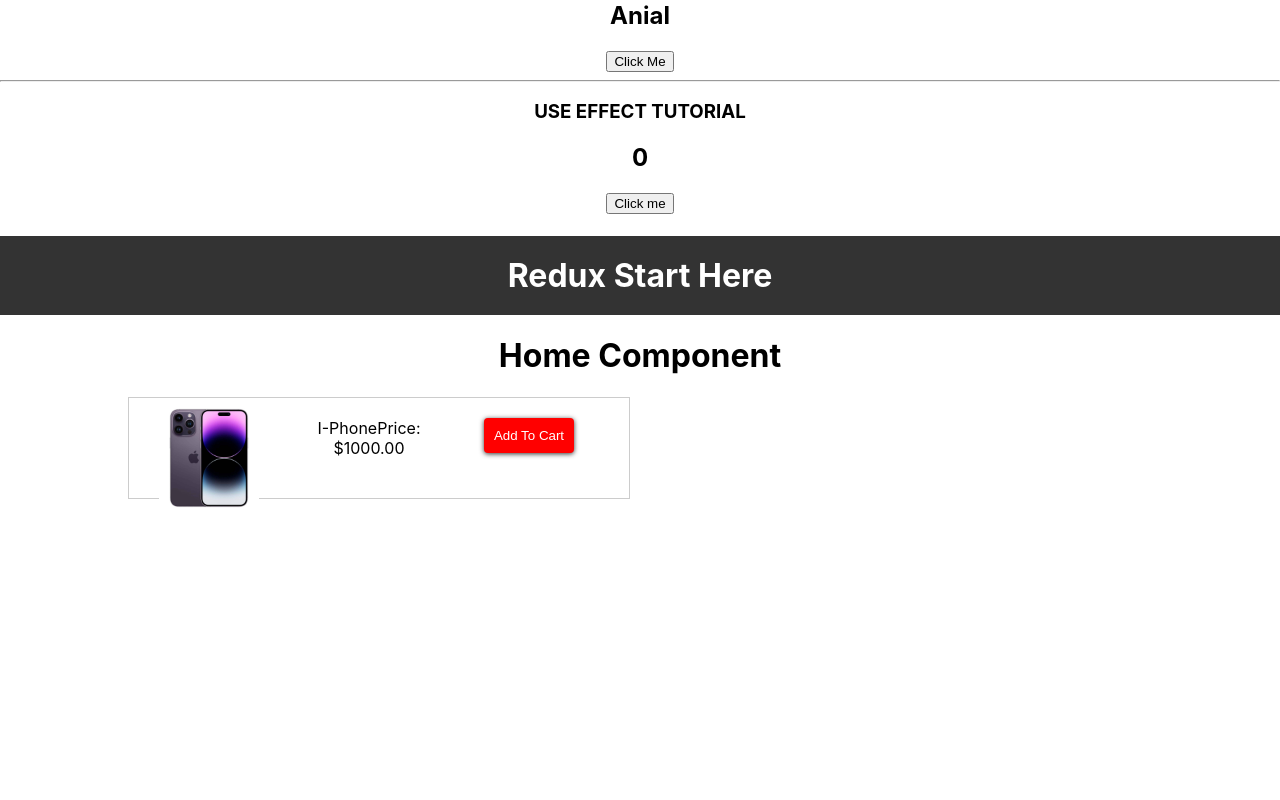
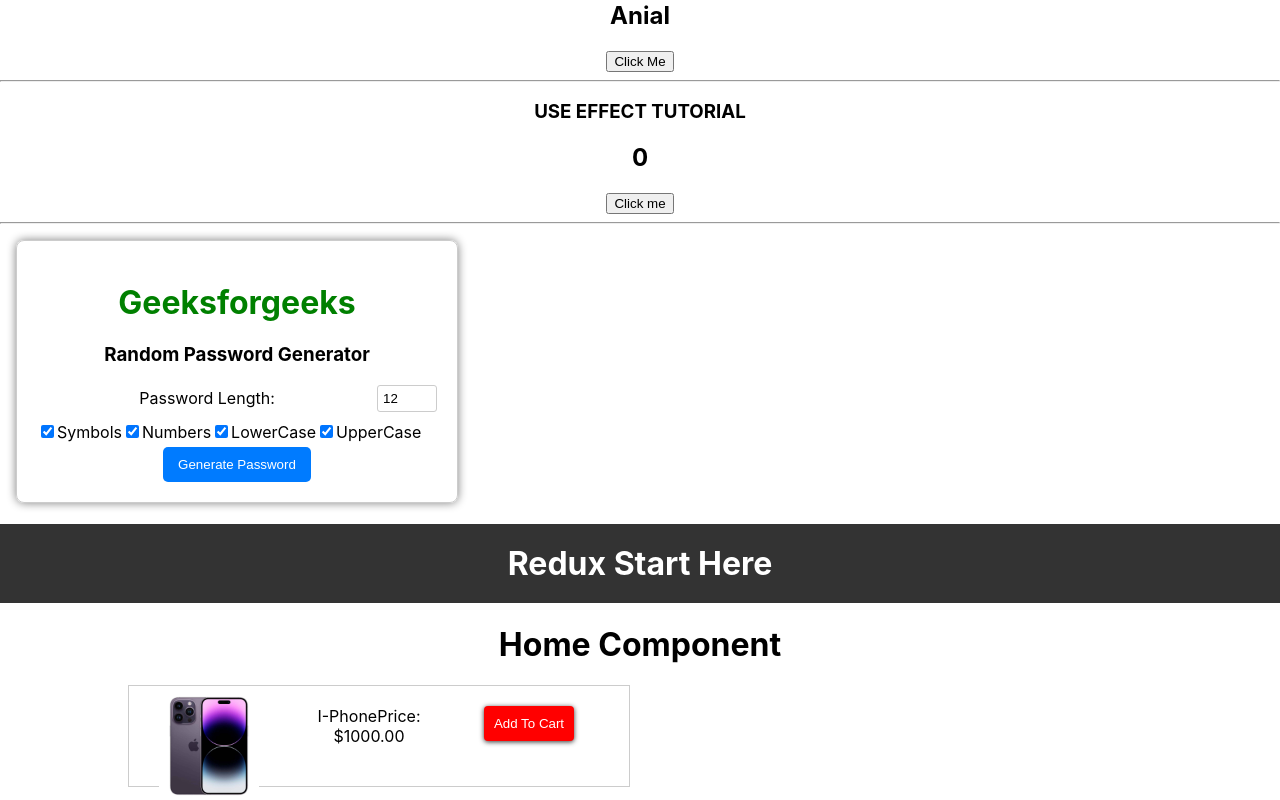
Before and after one commit to AQSA-ABDULLAH/Learning-React, a React (Create React App) app: page / in a window 1280 px wide. Shown: the part 1370-2170 px from the top of the page. Before the commit the page ends 1882 px from the top, so only its background shows below. Built offline with nearby package versions, Linux system fonts and the light colour scheme.

Commit message:
Generate Password

```diff
--- a/src/Home.js
+++ b/src/Home.js
@@ -14,6 +14,7 @@ import Constructor from './LifeCyceMethods/Constructor';
 import DidMount from './LifeCyceMethods/DidMount';
 import Hooks from './Hooks/Hooks';
 import UseEffect from './Hooks/UseEffect';
+import PasswordGenerator from './React/PasswordGenerator';
 
 export default function Home() {
     const [data, setData] = useState("Aqsa");
@@ -50,6 +51,8 @@ export default function Home() {
       <Hooks/>
       <hr/>
       <UseEffect/>
+      <hr/>
+      <PasswordGenerator/>
     </div>
   )
 }
--- /dev/null
+++ b/src/React/PasswordGenerator.js
@@ -0,0 +1,174 @@
+// App.js
+import React, { useState } from "react";
+
+const containerStyle = {
+	maxWidth: "400px",
+	margin: "1rem",
+	padding: "20px",
+	border: "1px solid #ccc",
+	borderRadius: "8px",
+	boxShadow: "0px 0px 10px 0px grey",
+};
+
+const inputContainerStyle = {
+	display: "flex",
+	alignItems: "center",
+	marginBottom: "10px",
+};
+
+const labelStyle = {
+	flex: "1",
+};
+
+const inputStyle = {
+	padding: "5px",
+	border: "1px solid #ccc",
+	borderRadius: "3px",
+};
+
+const checkboxContainerStyle = {
+	display: "flex",
+	alignItems: "center",
+	marginBottom: "5px",
+};
+
+const buttonStyle = {
+	padding: "10px 15px",
+	backgroundColor: "#007bff",
+	color: "#fff",
+	border: "none",
+	borderRadius: "5px",
+	cursor: "pointer",
+	transition: "background-color 0.2s ease-in-out",
+};
+
+const copyButtonStyle = {
+	marginLeft: "10px",
+};
+
+const App = () => {
+	const [password, setPassword] = useState("");
+	const [passwordLength, setPasswordLength] = useState(12);
+	const [useSymbols, setUseSymbols] = useState(true);
+	const [useNumbers, setUseNumbers] = useState(true);
+	const [useLowerCase, setUseLowerCase] = useState(true);
+	const [useUpperCase, setUseUpperCase] = useState(true);
+	const [successMessage, setSuccessMessage] = useState("");
+
+	const generatePassword = () => {
+		let charset = "";
+		let newPassword = "";
+
+		if (useSymbols) charset += "!@#$%^&*()";
+		if (useNumbers) charset += "0123456789";
+		if (useLowerCase) charset += "abcdefghijklmnopqrstuvwxyz";
+		if (useUpperCase) charset += "ABCDEFGHIJKLMNOPQRSTUVWXYZ";
+
+		for (let i = 0; i < passwordLength; i++) {
+			newPassword += charset.charAt(Math.floor(Math.random() * charset.length));
+		}
+
+		setPassword(newPassword);
+	};
+
+	const copyToClipboard = () => {
+		const el = document.createElement("textarea");
+		el.value = password;
+		document.body.appendChild(el);
+		el.select();
+		document.execCommand("copy");
+		document.body.removeChild(el);
+		setSuccessMessage("Password copied to clipboard!");
+		setTimeout(() => setSuccessMessage(""), 2000);
+		// Hide message after 2 seconds
+	};
+
+	return (
+		<div style={containerStyle}>
+			<h1
+				style={{
+					color: "green",
+					textAlign: "center",
+				}}
+			>
+				Geeksforgeeks
+			</h1>
+			<h3 style={{ textAlign: "center" }}>Random Password Generator</h3>
+			<div style={inputContainerStyle}>
+				<label style={labelStyle}>Password Length:</label>
+				<input
+					type="number"
+					min="8"
+					max="32"
+					value={passwordLength}
+					onChange={(e) => setPasswordLength(e.target.value)}
+					style={inputStyle}
+				/>
+			</div>
+			<div style={checkboxContainerStyle}>
+				<label>
+					<input
+						type="checkbox"
+						checked={useSymbols}
+						onChange={() => setUseSymbols(!useSymbols)}
+					/>
+					Symbols
+				</label>
+				<label>
+					<input
+						type="checkbox"
+						checked={useNumbers}
+						onChange={() => setUseNumbers(!useNumbers)}
+					/>
+					Numbers
+				</label>
+				<label>
+					<input
+						type="checkbox"
+						checked={useLowerCase}
+						onChange={() => setUseLowerCase(!useLowerCase)}
+					/>
+					LowerCase
+				</label>
+				<label>
+					<input
+						type="checkbox"
+						checked={useUpperCase}
+						onChange={() => setUseUpperCase(!useUpperCase)}
+					/>
+					UpperCase
+				</label>
+			</div>
+			<button style={buttonStyle} onClick={generatePassword}>
+				Generate Password
+			</button>
+			{password && (
+				<div style={inputContainerStyle}>
+					<label style={labelStyle}>Generated Password:</label>
+					<input type="text" value={password} readOnly style={inputStyle} />
+					<button
+						style={{
+							...buttonStyle,
+							...copyButtonStyle,
+						}}
+						onClick={copyToClipboard}
+					>
+						Copy
+					</button>
+				</div>
+			)}
+			{successMessage && (
+				<p
+					style={{
+						color: "green",
+						textAlign: "center",
+					}}
+				>
+					{successMessage}
+				</p>
+			)}
+		</div>
+	);
+};
+
+export default App;
```
Also changed, not shown: 1 other file (tests, documents, lock files or other folders).
